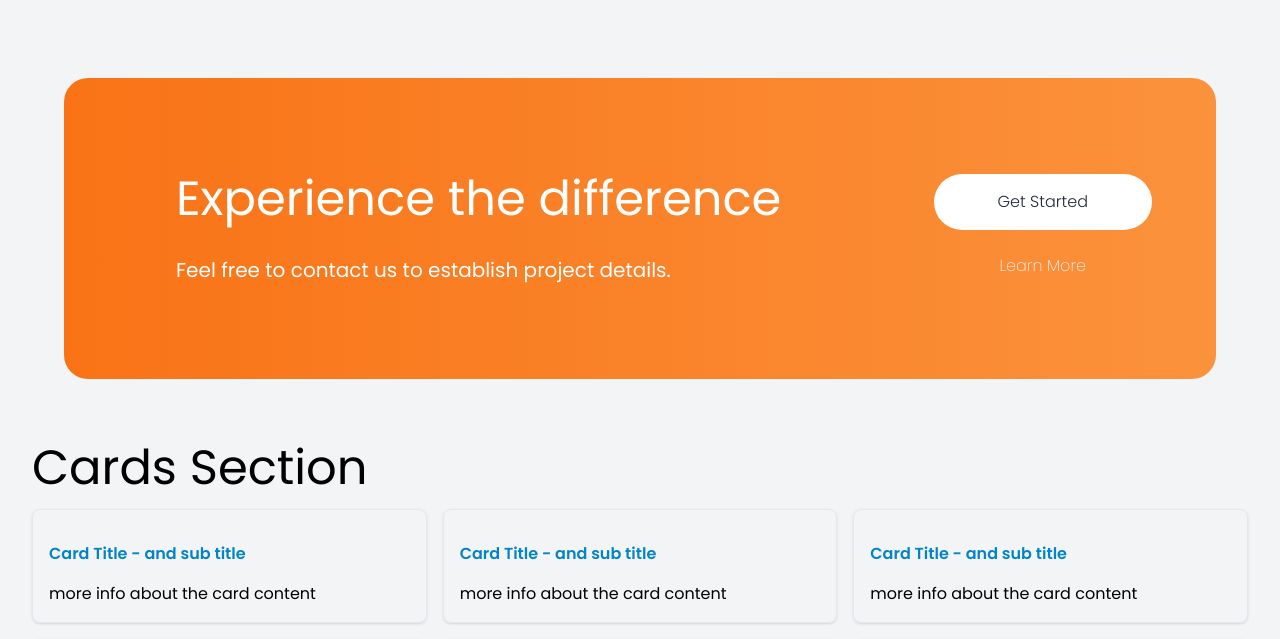
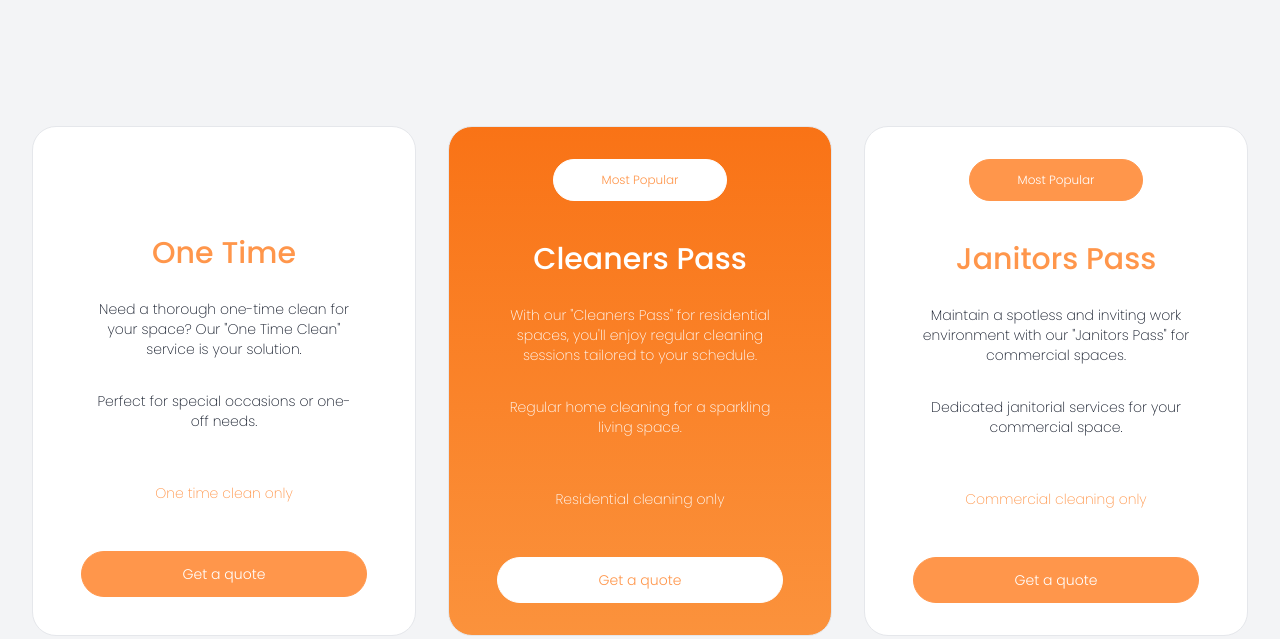
Before and after one commit to vonstolldesigns/cleaning-website-1, a Next.js app: page / in a window 1280 px wide. Shown: the part 2280-2919 px from the top of the page. Built offline with nearby package versions, Linux system fonts and the light colour scheme.

Commit message:
Price cards

```diff
--- a/app/(root)/(home)/page.tsx
+++ b/app/(root)/(home)/page.tsx
@@ -2,14 +2,50 @@ import AboutUs from "@/components/AboutUs";
 import Banner from "@/components/Banner";
 import CardsSection from "@/components/CardsSection";
 import HeroSection from "@/components/HeroSection";
+import PriceCardsDisplay from "@/components/PriceCardsDisplay";
 import Quote1 from "@/components/Quote1";
 
 const HomePage = () => {
+  const cardsData = [
+    {
+      title: "One Time",
+      description1:
+        'Need a thorough one-time clean for your space? Our "One Time Clean" service is your solution.',
+      description2: "Perfect for special occasions or one-off needs.",
+      type: "One time clean only",
+      mainCard: false,
+      isPopular: false,
+      buttonText: "Get a quote",
+    },
+    {
+      title: "Cleaners Pass",
+      description1:
+        'With our "Cleaners Pass" for residential spaces, you\'ll enjoy regular cleaning sessions tailored to your schedule.',
+      description2: "Regular home cleaning for a sparkling living space.",
+      type: "Residential cleaning only",
+      isPopular: true,
+      mainCard: true,
+      buttonText: "Get a quote",
+    },
+    {
+      title: "Janitors Pass",
+      description1:
+        'Maintain a spotless and inviting work environment with our "Janitors Pass" for commercial spaces.',
+      description2: "Dedicated janitorial services for your commercial space.",
+      type: "Commercial cleaning only",
+      isPopular: true,
+      mainCard: false,
+      buttonText: "Get a quote",
+    },
+    // ... add more cards data as needed
+  ];
+
   return (
     <>
       <HeroSection />
       <Quote1 />
       <AboutUs />
+      <PriceCardsDisplay cardsData={cardsData} />
       <Banner />
       <CardsSection />
     </>
--- a/app/globals.css
+++ b/app/globals.css
@@ -216,6 +216,10 @@
   background: linear-gradient(90deg, #f97316 0%, #fb923c 100%);
 }
 
+.gradient_orange_down {
+  background: linear-gradient(180deg, #f97316 0%, #fb923c 100%);
+}
+
 .text-gradient_blue {
   background: linear-gradient(90deg, #4c73ff 2.34%, #389bff 100.78%);
   -webkit-background-clip: text;
--- /dev/null
+++ b/components/PriceCard.tsx
@@ -0,0 +1,75 @@
+// components/PriceCard.tsx
+import React from "react";
+
+interface PriceCardProps {
+  title: string;
+  description1: string;
+  description2: string;
+  type: string;
+  isPopular?: boolean;
+  mainCard?: boolean;
+  buttonText: string;
+}
+
+const PriceCard: React.FC<PriceCardProps> = ({
+  title,
+  description1,
+  description2,
+  type,
+  isPopular,
+  mainCard,
+  buttonText,
+}) => {
+  return (
+    <div
+      className={`border py-8 px-12 rounded-3xl font-extralight text-sm text-center
+      flex-center flex-col gap-4 max-w-sm hover:scale-105  transition-all ease-in-out duration-500 ${
+        mainCard ? "gradient_orange_down" : "bg-white"
+      }`}
+    >
+      {isPopular && (
+        <div
+          className={`mb-6 px-12 py-3 text-xs font-light border
+        rounded-full transition-all ease-in-out duration-300
+        ${
+          mainCard
+            ? "bg-white  text-orange border-white"
+            : "bg-orange  text-white border-orange"
+        }`}
+        >
+          Most Popular
+        </div>
+      )}
+      <h2
+        className={`text-3xl font-medium
+        ${mainCard ? "text-white" : "text-orange"}
+        ${isPopular ? "" : "mt-[70px]"}
+        `}
+      >
+        {title}
+      </h2>
+      <p className={`my-3 mx-2 ${mainCard ? "text-white" : "text-gray-900"}`}>
+        {description1}
+      </p>
+      <p className={`my-1 mx-2 ${mainCard ? "text-white" : "text-gray-900"}`}>
+        {description2}
+      </p>
+      <p className={`text-sm my-8 ${mainCard ? "text-white" : "text-orange"}`}>
+        {type}
+      </p>
+      <button
+        className={`hover:shadow-lg active:shadow-sm px-16 py-3 rounded-full transition-all ease-in-out duration-300 border
+        hover:bg-transparent font-light w-full
+        ${
+          mainCard
+            ? "hover:text-white bg-white  text-orange border-white"
+            : "hover:text-orange bg-orange  text-white border-orange"
+        }`}
+      >
+        {buttonText}
+      </button>
+    </div>
+  );
+};
+
+export default PriceCard;
--- /dev/null
+++ b/components/PriceCardsDisplay.tsx
@@ -0,0 +1,36 @@
+// components/PriceCardsDisplay.tsx
+import React from "react";
+import PriceCard from "./PriceCard";
+
+interface PriceCardsDisplayProps {
+  cardsData: Array<{
+    title: string;
+    description1: string;
+    description2: string;
+    type: string;
+    isPopular?: boolean;
+    mainCard?: boolean;
+    buttonText: string;
+  }>;
+}
+
+const PriceCardsDisplay: React.FC<PriceCardsDisplayProps> = ({ cardsData }) => {
+  return (
+    <div className="flex flex-row justify-center gap-8 my-12">
+      {cardsData.map((card, index) => (
+        <PriceCard
+          key={index}
+          title={card.title}
+          description1={card.description1}
+          description2={card.description2}
+          type={card.type}
+          isPopular={card.isPopular}
+          buttonText={card.buttonText}
+          mainCard={card.mainCard}
+        />
+      ))}
+    </div>
+  );
+};
+
+export default PriceCardsDisplay;
```
